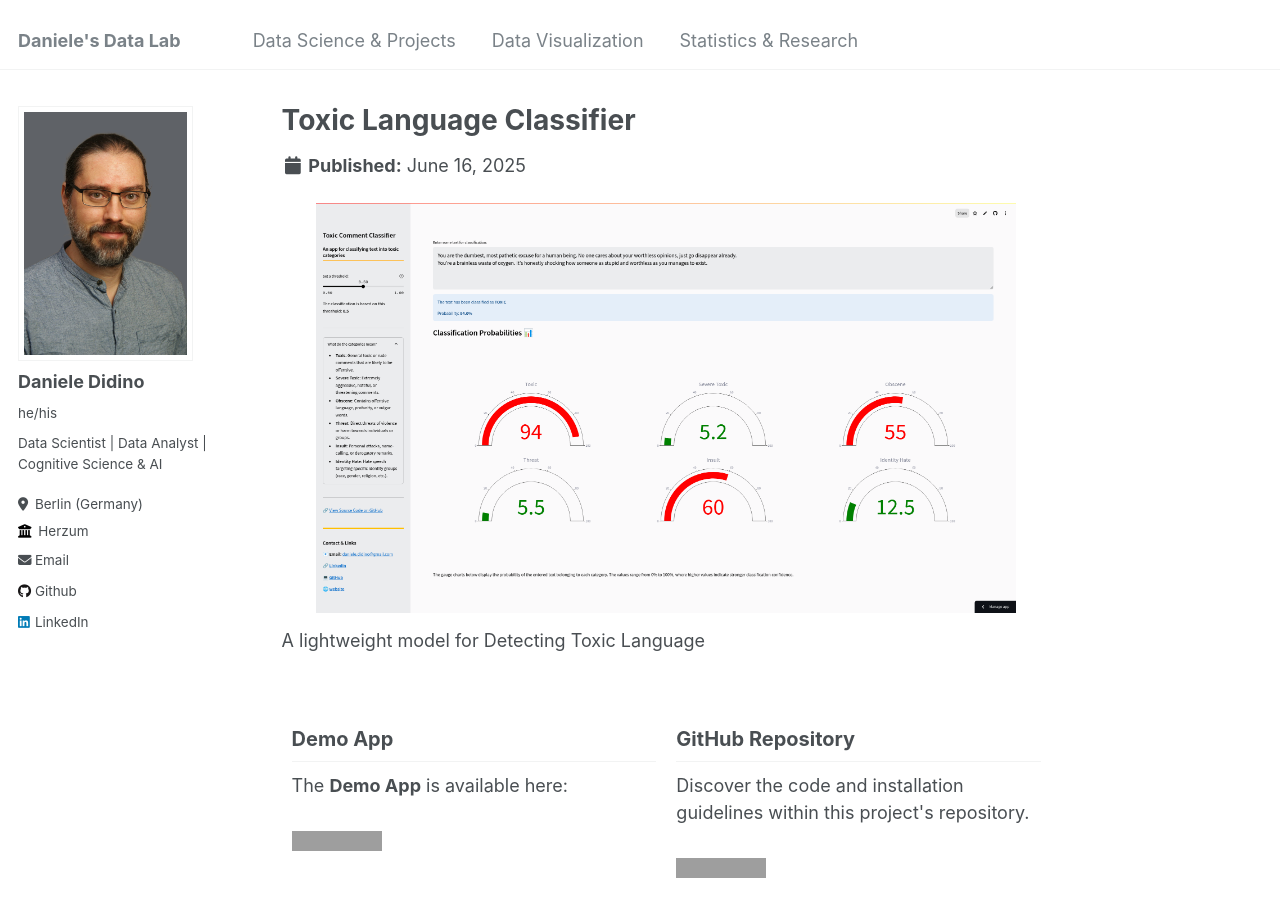
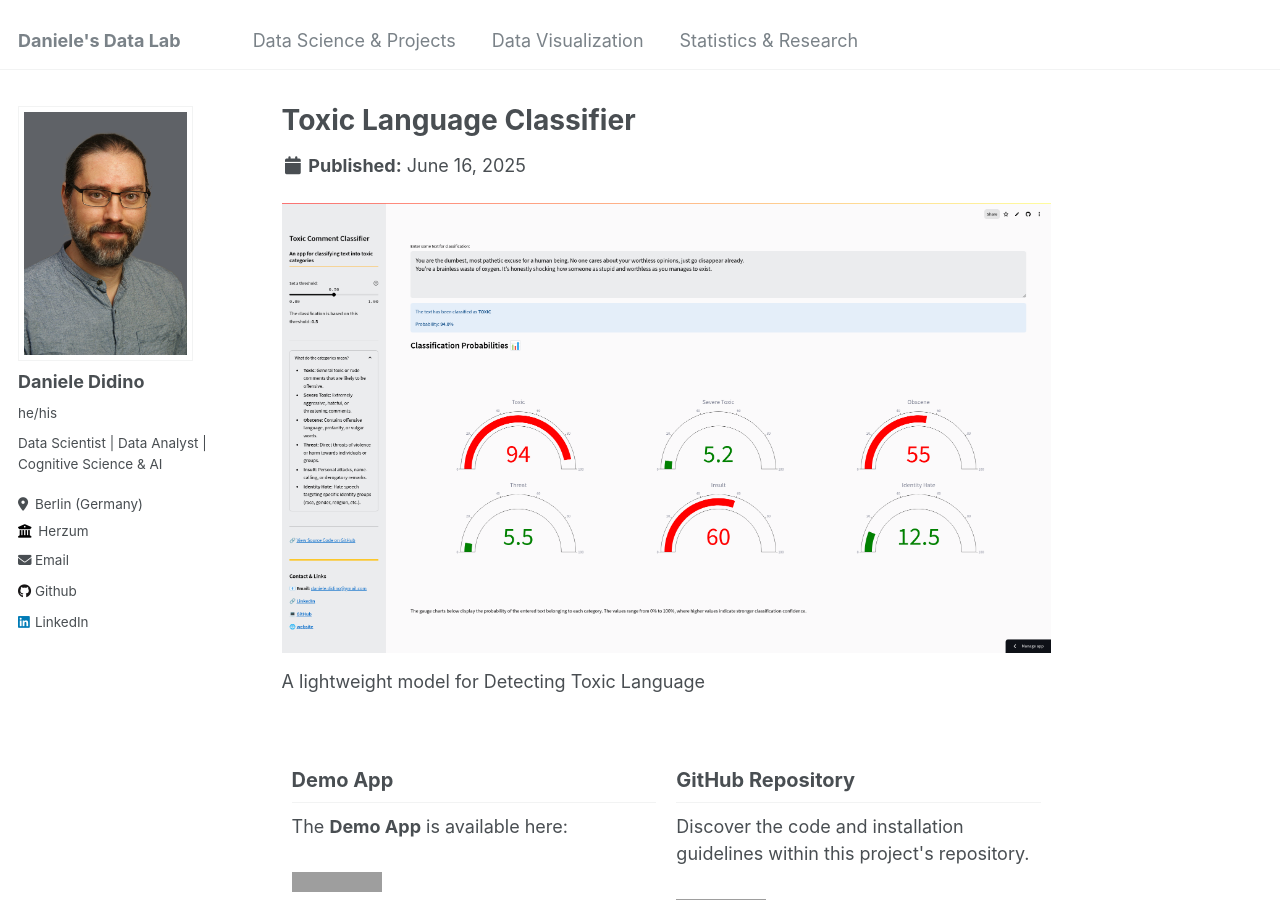
Before and after one commit to DanieleDidino/DanieleDidino.github.io, a Jekyll site: the page built from _DL_projects/toxic_clf.md, in a window 1280 px wide and 900 px high. Built offline with Jekyll 4.4.1, drawn with Linux system fonts in a browser that asks for light colours; grey boxes are pictures that could not be loaded.

Commit message:
edit toxic classifier page

```diff
--- a/_DL_projects/toxic_clf.md
+++ b/_DL_projects/toxic_clf.md
@@ -9,7 +9,7 @@
 </head>
 
 <h1 align="center">
-<img src="/images/toxic_clf_screenshot.png" alt="drawing" width="700"/>
+<img src="/images/toxic_clf_screenshot.png" alt="drawing" width="800"/>
 </h1>
 
 A lightweight model for Detecting Toxic Language
```
